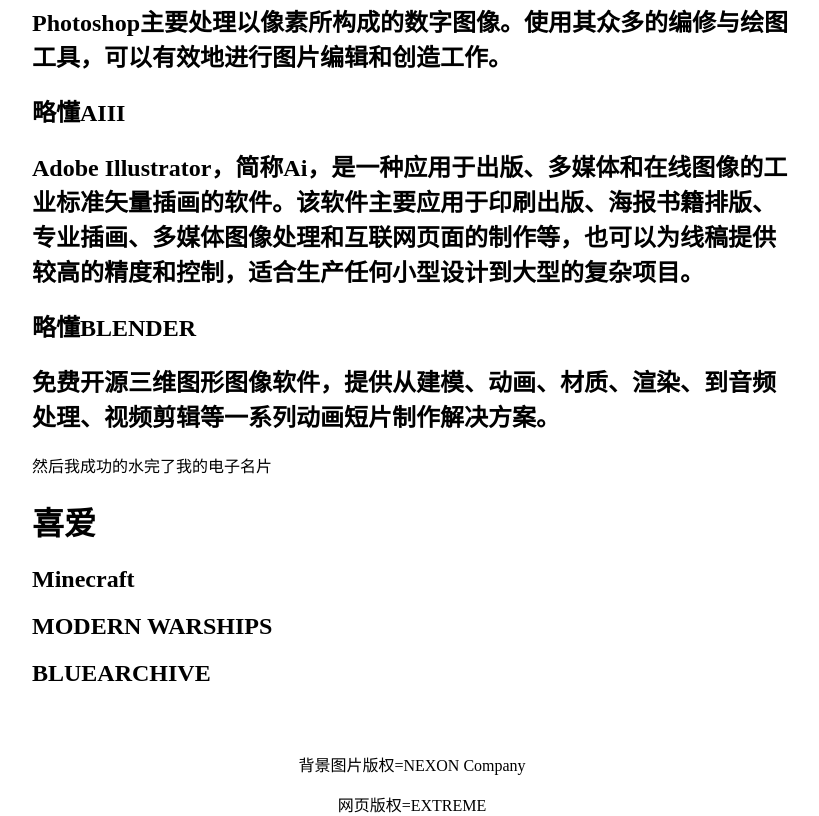
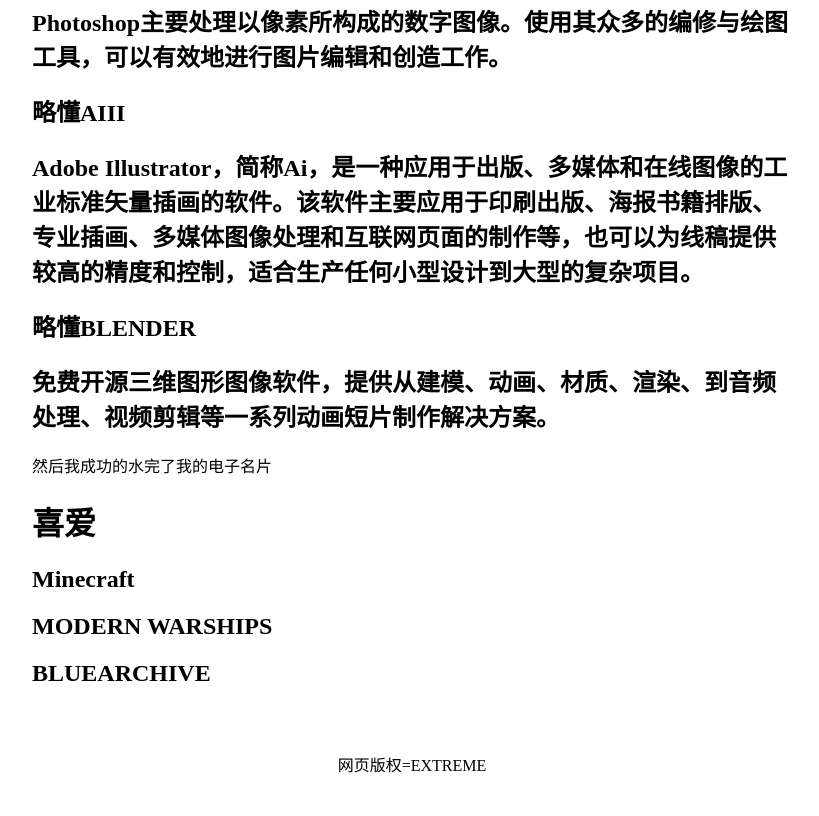
Before and after one commit to 134ladfg/Et01-hml, a plain HTML site: page index.html in a window 1280 px wide. Shown: the part 1090-1906 px from the top of the page, without its empty margins (228-1047 px from the left). After the commit the page ends 1866 px from the top, so only its background shows below. Drawn offline with Linux system fonts and the light colour scheme.

Commit message:
Update index.html

```diff
--- a/index.html
+++ b/index.html
@@ -66,7 +66,6 @@
         padding; 40px
         font-size: 12px;
         ">
-      <p>背景图片版权=NEXON Company</p>
       <a>网页版权=EXTREME</a>
     </div>
   </body>
```
